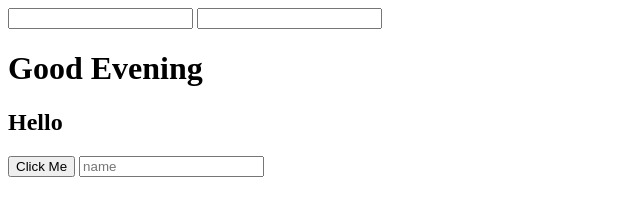
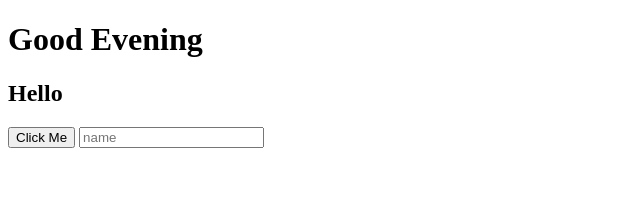
Before and after one commit to mithun6699/js_basics, a plain HTML site: page index.html in a window 1280 px wide. Shown: the whole page, without its empty margins (0-640 px from the left). Drawn offline with Linux system fonts and the light colour scheme.

Commit message:
Update index.html

```diff
--- a/index.html
+++ b/index.html
@@ -9,13 +9,10 @@
 </head>
 <body>
     <!-- js script -->
-    <div id="dialog" title="Basic dialog">
-        <input type="text" id="txt1">
-        <input type="text" id="txt2">
-       </div>
+
 <h1 id ="mahesh">hi Good morning</h1>
 <h2 id ="manju" > Hello</h2>
-<button id ="btn" onclick="TwoPrompt()">Click Me</button>
+<button id ="btn" ">Click Me</button>
 <input type="text" placeholder="name"/>
 <script>
     document.getElementById("mahesh").innerHTML = "Good Evening"
@@ -31,9 +28,7 @@
 // document.getElementById("manju").addEventListener("mouseover",function(){
     // alert("hiiiii")
 // })
-function TwoPrompt(){
-   document.getElementById("dialog").dialog({ resizable: false, height: 140, modal: true });
-}
+
 
 
 
```
